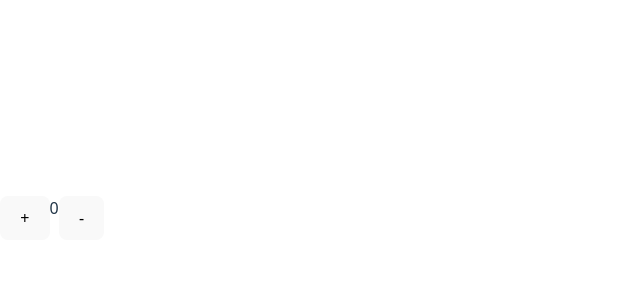
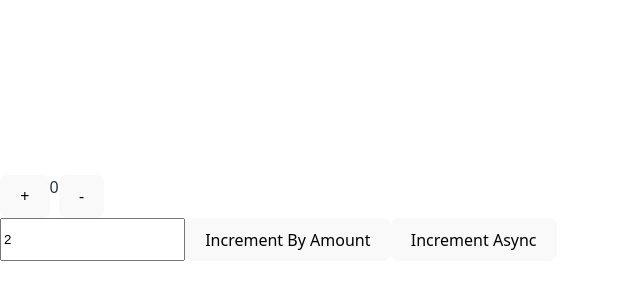
Before and after one commit to CI-CMG/water-column-sonar-visualization, a React (Vite) app: page /kitchen-sink in a window 1280 px wide. Shown: the part 182-482 px from the top of the page, without its empty margins (0-640 px from the left). Built offline with nearby package versions, Linux system fonts and the light colour scheme.

Commit message:
Add amount and async to counter

```diff
--- a/src/App.jsx
+++ b/src/App.jsx
@@ -65,7 +65,7 @@ function CanvasApp() {
                 maxPolarAngle={Math.PI / 2}
                 screenSpacePanning={true}
             />
-        </Canvas >
+        </Canvas>
     )
 }
 
--- a/src/features/counter/Counter.jsx
+++ b/src/features/counter/Counter.jsx
@@ -1,15 +1,24 @@
 import { useSelector, useDispatch } from "react-redux";
-import { decrement, increment } from "./counterSlice";
+import { decrement, increment, incrementAsync, incrementByAmount } from "./counterSlice";
+import { useState } from "react";
 
 export default function Counter() {
     const count = useSelector((state) => state.counter.value)
     const dispatch = useDispatch()
+    const [incrementAmount, setIncrementAmount] = useState('2')
 
     return (
-        <div style={{ display: 'flex' }}>
-            <button onClick={() => { dispatch(increment()) }}>+</button>
-            <div>{count}</div>
-            <button onClick={() => { dispatch(decrement()) }}>-</button>
+        <div style={{ display: 'flex', flexDirection: 'column' }}>
+            <div style={{ display: 'flex' }}>
+                <button onClick={() => { dispatch(increment()) }}>+</button>
+                <div>{count}</div>
+                <button onClick={() => { dispatch(decrement()) }}>-</button>
+            </div>
+            <div style={{ display: 'flex' }}>
+                <input value={incrementAmount} type="number" onChange={e => setIncrementAmount(e.target.value)} />
+                <button onClick={() => { dispatch(incrementByAmount(Number(incrementAmount))) }}>Increment By Amount</button>
+                <button onClick={() => { dispatch(incrementAsync(Number(incrementAmount))) }}>Increment Async</button>
+            </div>
         </div>
     )
 }
--- a/src/features/counter/counterSlice.js
+++ b/src/features/counter/counterSlice.js
@@ -15,8 +15,18 @@ export const counterSlice = createSlice({
         decrement: (state) => {
             state.value -= 1;
         },
+        incrementByAmount: (state, action) => {
+            state.value += action.payload
+        }
     }
 })
 
-export const { increment, decrement } = counterSlice.actions
+export const { increment, decrement, incrementByAmount } = counterSlice.actions
+
+export const incrementAsync = amount => dispatch => {
+    setTimeout(() => {
+        dispatch(incrementByAmount(amount))
+    }, 1000)
+}
+
 export default counterSlice.reducer
```
